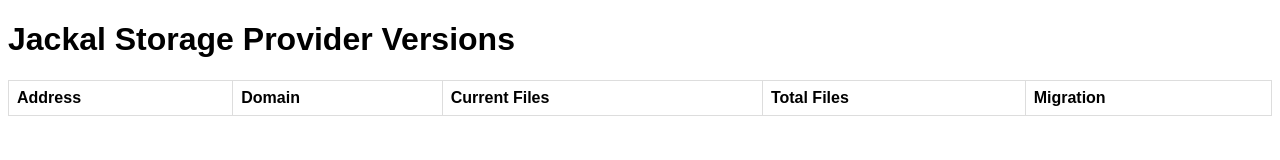
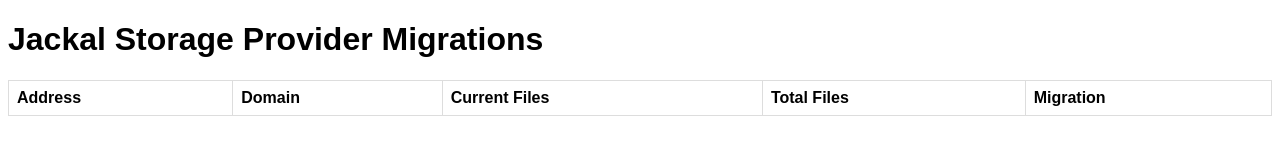
Before and after one commit to TheMarstonConnell/provider-versions, a plain HTML site: page migration.html in a window 1280 px wide. Drawn offline with Linux system fonts and the light colour scheme; no server answers.

```diff
--- a/migration.html
+++ b/migration.html
@@ -29,7 +29,7 @@
 </head>
 <body>
 
-<h1>Jackal Storage Provider Versions</h1>
+<h1>Jackal Storage Provider Migrations</h1>
     <div>
         <table id="providers">
             <tr>
```
Also changed, not shown: 1 other file.
